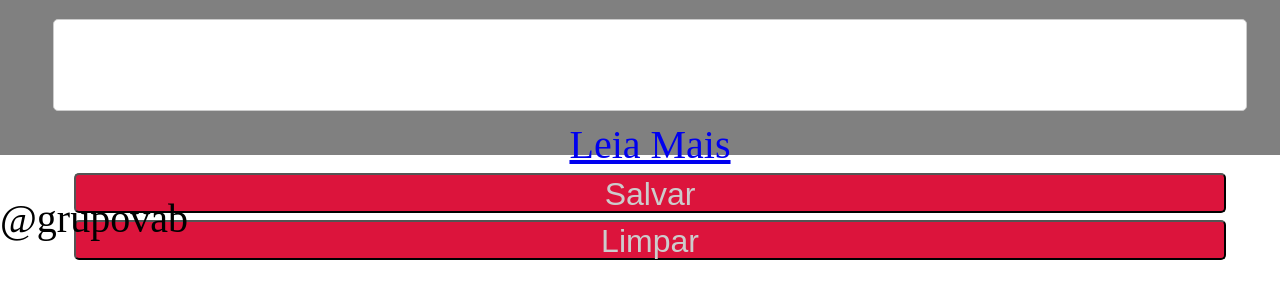
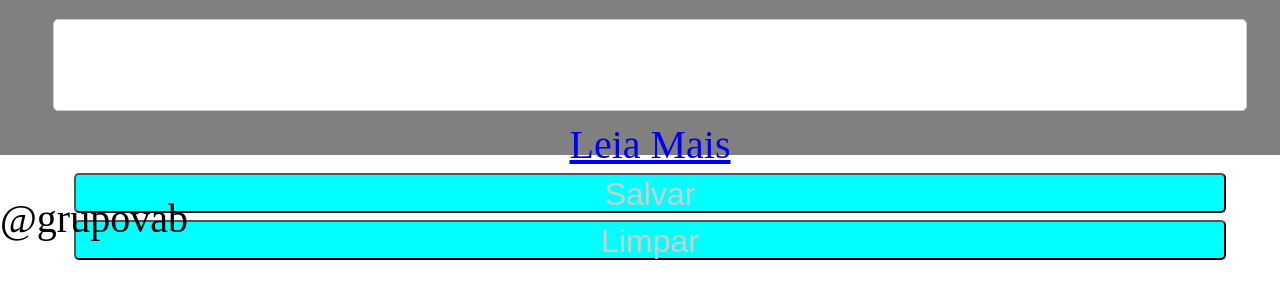
Before and after one commit to AlanoTavares/Treinamento1, a plain HTML site: page index.html in a window 1280 px wide. Shown: the part 665-947 px from the top of the page. Drawn offline with Linux system fonts and the light colour scheme.

Commit message:
cor do Botão

```diff
--- a/site.css
+++ b/site.css
@@ -39,7 +39,7 @@
 height: 5%;
 border-radius: 5px;
 font-size: 2rem;
-background-color: crimson;
+background-color: aqua;
 color: #ccc;
 cursor: pointer;
 
```
